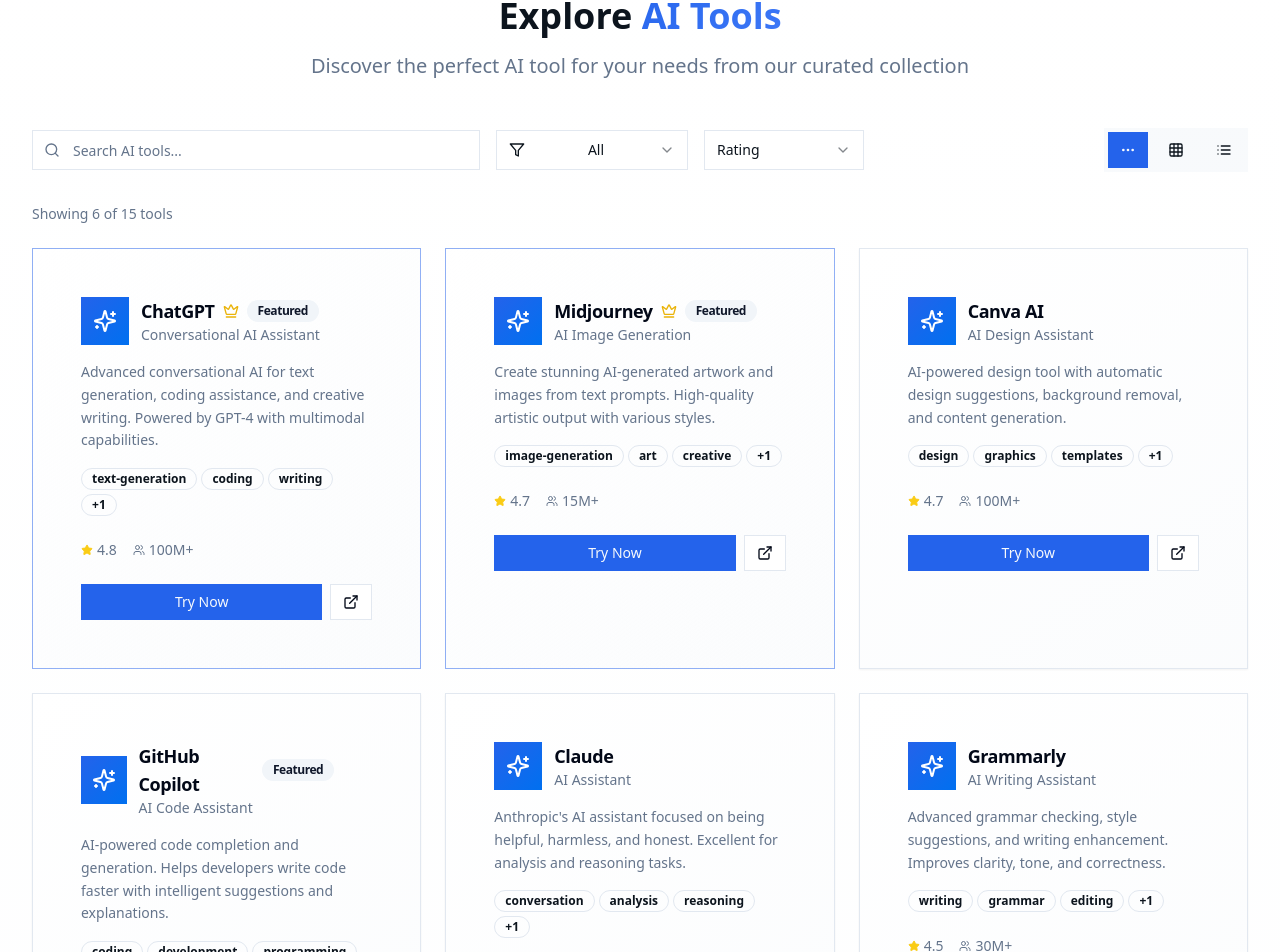
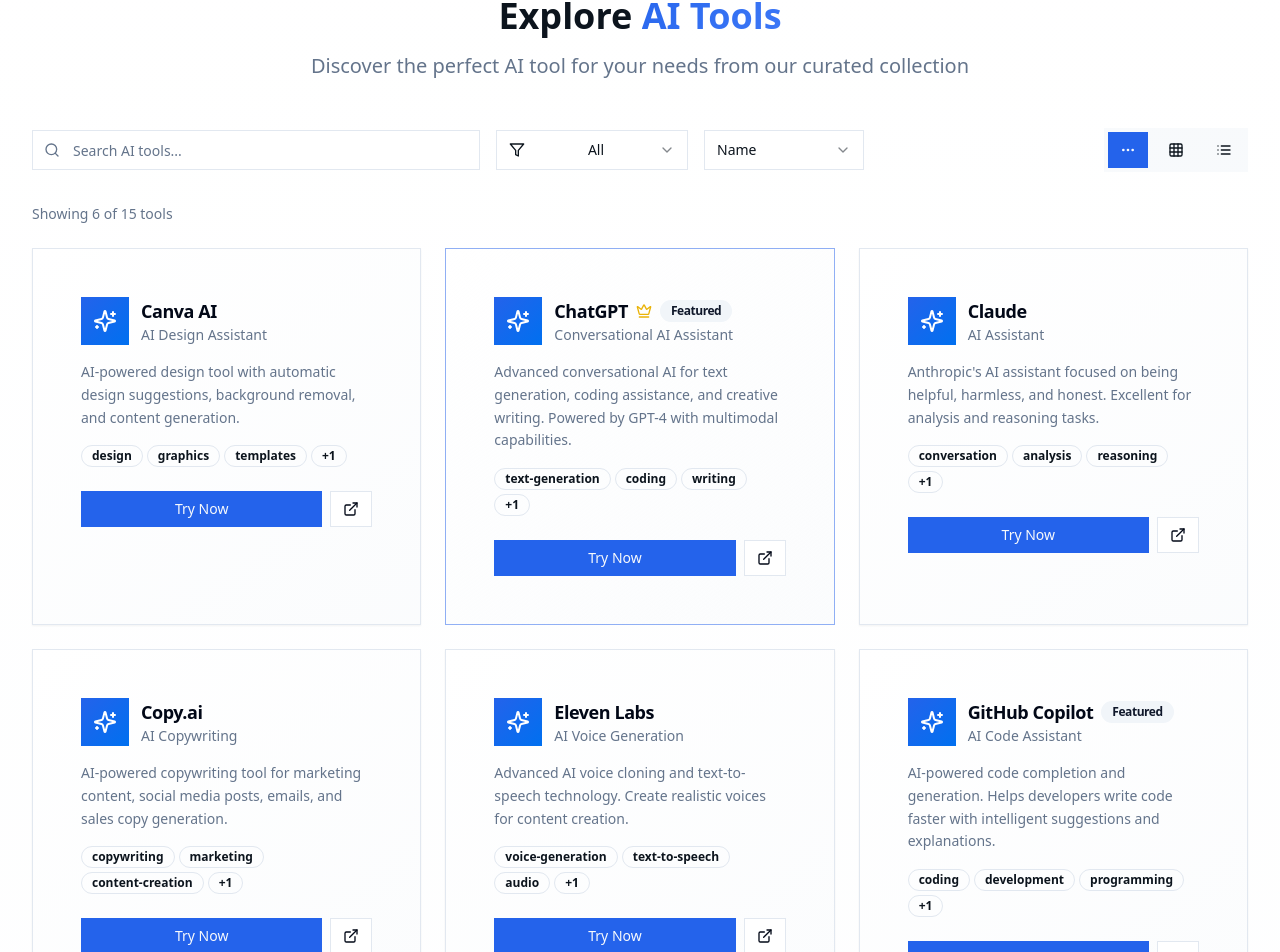
Before and after one commit to Nofal71/aimone-tools, a React (Vite) app: page / in a window 1280 px wide. Shown: the part 884-1836 px from the top of the page. Built offline with nearby package versions, Linux system fonts and the light colour scheme.

Commit message:
Fix card alignment and remove unused elements
Adjust card button alignment for consistency. Remove rating stars, user counts, and the sign-in button as they are not needed for a public site.

```diff
--- a/src/components/sections/AskAISection.tsx
+++ b/src/components/sections/AskAISection.tsx
@@ -234,11 +234,8 @@ export const AskAISection = ({ onToolFound }: AskAISectionProps) => {
                                   <p className="text-muted-foreground text-sm mb-2">{foundTool.purpose}</p>
                                   <p className="text-sm mb-4">{foundTool.description}</p>
 
-                                  <div className="flex items-center justify-between">
-                                    <div className="text-sm font-medium text-primary">
-                                      {foundTool.pricing}
-                                    </div>
-                                    <div className="flex space-x-2">
+                                   <div className="flex items-center justify-end">
+                                     <div className="flex space-x-2">
                                       <Button
                                         size="sm"
                                         onClick={() => onToolFound(foundTool.id)}
--- a/src/components/sections/ToolsSection.tsx
+++ b/src/components/sections/ToolsSection.tsx
@@ -26,7 +26,7 @@ export const ToolsSection = ({ searchFilter, onClearSearch }: ToolsSectionProps)
     search: searchFilter || '',
     category: 'All',
     pricing: 'All',
-    sortBy: 'rating'
+    sortBy: 'name'
   });
 
   const [viewMode, setViewMode] = useState<ViewMode>('card');
@@ -55,10 +55,8 @@ export const ToolsSection = ({ searchFilter, onClearSearch }: ToolsSectionProps)
       switch (filters.sortBy) {
         case 'name':
           return a.name.localeCompare(b.name);
-        case 'rating':
-          return (b.rating || 0) - (a.rating || 0);
-        case 'users':
-          return b.users?.localeCompare(a.users || '') || 0;
+        case 'category':
+          return a.category.localeCompare(b.category);
         default:
           return 0;
       }
@@ -97,7 +95,7 @@ export const ToolsSection = ({ searchFilter, onClearSearch }: ToolsSectionProps)
       )}
     >
       <Card className={cn(
-        "tool-card h-full cursor-pointer",
+        "tool-card h-full cursor-pointer flex flex-col",
         tool.isPremium && "border-primary/50"
       )}>
         <CardHeader className="pb-4">
@@ -115,23 +113,10 @@ export const ToolsSection = ({ searchFilter, onClearSearch }: ToolsSectionProps)
                 <p className="text-sm text-muted-foreground">{tool.purpose}</p>
               </div>
             </div>
-
-            <TooltipProvider>
-              <Tooltip>
-                <TooltipTrigger asChild>
-                  <Button variant="ghost" size="icon" className="opacity-0 group-hover:opacity-100 transition-opacity">
-                    <MoreHorizontal className="h-4 w-4" />
-                  </Button>
-                </TooltipTrigger>
-                <TooltipContent>
-                  <p>More options</p>
-                </TooltipContent>
-              </Tooltip>
-            </TooltipProvider>
           </div>
         </CardHeader>
 
-        <CardContent className="space-y-4">
+        <CardContent className="space-y-4 flex-1 flex flex-col">
           <CardDescription className="text-sm leading-relaxed">
             {tool.description}
           </CardDescription>
@@ -149,24 +134,7 @@ export const ToolsSection = ({ searchFilter, onClearSearch }: ToolsSectionProps)
             )}
           </div>
 
-          <div className="flex items-center justify-between pt-2">
-            <div className="flex items-center space-x-4 text-sm text-muted-foreground">
-              {tool.rating && (
-                <div className="flex items-center">
-                  <Star className="h-3 w-3 fill-yellow-400 text-yellow-400 mr-1" />
-                  <span>{tool.rating}</span>
-                </div>
-              )}
-              {tool.users && (
-                <div className="flex items-center">
-                  <Users className="h-3 w-3 mr-1" />
-                  <span>{tool.users}</span>
-                </div>
-              )}
-            </div>
-          </div>
-
-          <div className="flex space-x-2 pt-2">
+          <div className="flex space-x-2 pt-2 mt-auto">
             <TooltipProvider>
               <Tooltip>
                 <TooltipTrigger asChild>
@@ -253,14 +221,6 @@ export const ToolsSection = ({ searchFilter, onClearSearch }: ToolsSectionProps)
             </div>
           </div>
           <div className="flex items-center space-x-4">
-            <div className="text-right">
-              {tool.rating && (
-                <div className="flex items-center text-xs text-muted-foreground">
-                  <Star className="h-3 w-3 fill-yellow-400 text-yellow-400 mr-1" />
-                  <span>{tool.rating}</span>
-                </div>
-              )}
-            </div>
             <Button
               size="sm"
               onClick={() => handleToolClick(tool.url)}
--- a/src/data/tools.ts
+++ b/src/data/tools.ts
@@ -11,9 +11,7 @@ export const aiTools: Tool[] = [
     category: 'Conversational AI',
     featured: true,
     isPremium: true,
-    tags: ['text-generation', 'coding', 'writing', 'conversation'],
-    rating: 4.8,
-    users: '100M+'
+    tags: ['text-generation', 'coding', 'writing', 'conversation']
   },
   {
     id: '2',
@@ -24,9 +22,7 @@ export const aiTools: Tool[] = [
     category: 'Image Generation',
     featured: true,
     isPremium: true,
-    tags: ['image-generation', 'art', 'creative', 'design'],
-    rating: 4.7,
-    users: '15M+'
+    tags: ['image-generation', 'art', 'creative', 'design']
   },
   {
     id: '3',
@@ -36,9 +32,7 @@ export const aiTools: Tool[] = [
     url: 'https://github.com/features/copilot',
     category: 'Development',
     featured: true,
-    tags: ['coding', 'development', 'programming', 'autocomplete'],
-    rating: 4.6,
-    users: '5M+'
+    tags: ['coding', 'development', 'programming', 'autocomplete']
   },
   {
     id: '4',
@@ -47,9 +41,7 @@ export const aiTools: Tool[] = [
     description: 'Advanced grammar checking, style suggestions, and writing enhancement. Improves clarity, tone, and correctness.',
     url: 'https://grammarly.com',
     category: 'Writing',
-    tags: ['writing', 'grammar', 'editing', 'proofreading'],
-    rating: 4.5,
-    users: '30M+'
+    tags: ['writing', 'grammar', 'editing', 'proofreading']
   },
   {
     id: '5',
@@ -58,9 +50,7 @@ export const aiTools: Tool[] = [
     description: 'Intelligent note-taking and workspace with AI writing assistance, content generation, and organization features.',
     url: 'https://notion.so',
     category: 'Productivity',
-    tags: ['productivity', 'note-taking', 'writing', 'organization'],
-    rating: 4.4,
-    users: '20M+'
+    tags: ['productivity', 'note-taking', 'writing', 'organization']
   },
   {
     id: '6',
@@ -69,9 +59,7 @@ export const aiTools: Tool[] = [
     description: 'Open-source text-to-image AI model. Generate high-quality images with complete control over the generation process.',
     url: 'https://stability.ai',
     category: 'Image Generation',
-    tags: ['image-generation', 'open-source', 'text-to-image'],
-    rating: 4.3,
-    users: '10M+'
+    tags: ['image-generation', 'open-source', 'text-to-image']
   },
   {
     id: '7',
@@ -81,9 +69,7 @@ export const aiTools: Tool[] = [
     url: 'https://jasper.ai',
     category: 'Content Creation',
     isPremium: true,
-    tags: ['content-creation', 'marketing', 'copywriting', 'blogging'],
-    rating: 4.2,
-    users: '1M+'
+    tags: ['content-creation', 'marketing', 'copywriting', 'blogging']
   },
   {
     id: '8',
@@ -93,9 +79,7 @@ export const aiTools: Tool[] = [
     url: 'https://runwayml.com',
     category: 'Video Generation',
     featured: true,
-    tags: ['video-generation', 'video-editing', 'creative', 'motion'],
-    rating: 4.4,
-    users: '2M+'
+    tags: ['video-generation', 'video-editing', 'creative', 'motion']
   },
   {
     id: '9',
@@ -104,9 +88,7 @@ export const aiTools: Tool[] = [
     description: 'Anthropic\'s AI assistant focused on being helpful, harmless, and honest. Excellent for analysis and reasoning tasks.',
     url: 'https://claude.ai',
     category: 'Conversational AI',
-    tags: ['conversation', 'analysis', 'reasoning', 'writing'],
-    rating: 4.6,
-    users: '5M+'
+    tags: ['conversation', 'analysis', 'reasoning', 'writing']
   },
   {
     id: '10',
@@ -115,9 +97,7 @@ export const aiTools: Tool[] = [
     description: 'AI-powered copywriting tool for marketing content, social media posts, emails, and sales copy generation.',
     url: 'https://copy.ai',
     category: 'Content Creation',
-    tags: ['copywriting', 'marketing', 'content-creation', 'social-media'],
-    rating: 4.1,
-    users: '3M+'
+    tags: ['copywriting', 'marketing', 'content-creation', 'social-media']
   },
   {
     id: '11',
@@ -126,9 +106,7 @@ export const aiTools: Tool[] = [
     description: 'Advanced AI voice cloning and text-to-speech technology. Create realistic voices for content creation.',
     url: 'https://elevenlabs.io',
     category: 'Audio Generation',
-    tags: ['voice-generation', 'text-to-speech', 'audio', 'cloning'],
-    rating: 4.5,
-    users: '1M+'
+    tags: ['voice-generation', 'text-to-speech', 'audio', 'cloning']
   },
   {
     id: '12',
@@ -137,9 +115,7 @@ export const aiTools: Tool[] = [
     description: 'AI-powered search engine that provides accurate answers with sources. Combines search with conversational AI.',
     url: 'https://perplexity.ai',
     category: 'Search',
-    tags: ['search', 'research', 'information', 'sources'],
-    rating: 4.3,
-    users: '10M+'
+    tags: ['search', 'research', 'information', 'sources']
   },
   {
     id: '13',
@@ -148,9 +124,7 @@ export const aiTools: Tool[] = [
     description: 'Automate workflows with AI. Connect apps and automate repetitive tasks using natural language commands.',
     url: 'https://zapier.com',
     category: 'Automation',
-    tags: ['automation', 'workflow', 'integration', 'productivity'],
-    rating: 4.4,
-    users: '5M+'
+    tags: ['automation', 'workflow', 'integration', 'productivity']
   },
   {
     id: '14',
@@ -159,9 +133,7 @@ export const aiTools: Tool[] = [
     description: 'AI-powered design tool with automatic design suggestions, background removal, and content generation.',
     url: 'https://canva.com',
     category: 'Design',
-    tags: ['design', 'graphics', 'templates', 'creative'],
-    rating: 4.7,
-    users: '100M+'
+    tags: ['design', 'graphics', 'templates', 'creative']
   },
   {
     id: '15',
@@ -170,9 +142,7 @@ export const aiTools: Tool[] = [
     description: 'AI-enhanced video recording with automatic transcription, summaries, and insights for better communication.',
     url: 'https://loom.com',
     category: 'Video Tools',
-    tags: ['video-recording', 'transcription', 'communication', 'summaries'],
-    rating: 4.5,
-    users: '15M+'
+    tags: ['video-recording', 'transcription', 'communication', 'summaries']
   }
 ];
 
@@ -201,6 +171,5 @@ export const pricingFilters = [
 
 export const sortOptions = [
   { value: 'name', label: 'Name' },
-  { value: 'rating', label: 'Rating' },
-  { value: 'users', label: 'Popularity' }
+  { value: 'category', label: 'Category' }
 ];
--- a/src/types/tool.ts
+++ b/src/types/tool.ts
@@ -10,8 +10,6 @@ export interface Tool {
   isPremium?: boolean;
   logo?: string;
   tags: string[];
-  rating?: number;
-  users?: string;
 }
 
 export interface ToolFilters {
--- a/vite.config.ts
+++ b/vite.config.ts
@@ -7,7 +7,7 @@ import { componentTagger } from "lovable-tagger";
 export default defineConfig(({ mode }) => ({
   server: {
     host: "::",
-    port: 3000,
+    port: 8080,
   },
   plugins: [
     react(),
```
Also changed, not shown: src/components/layout/Header.tsx (+0 -17 lines).
